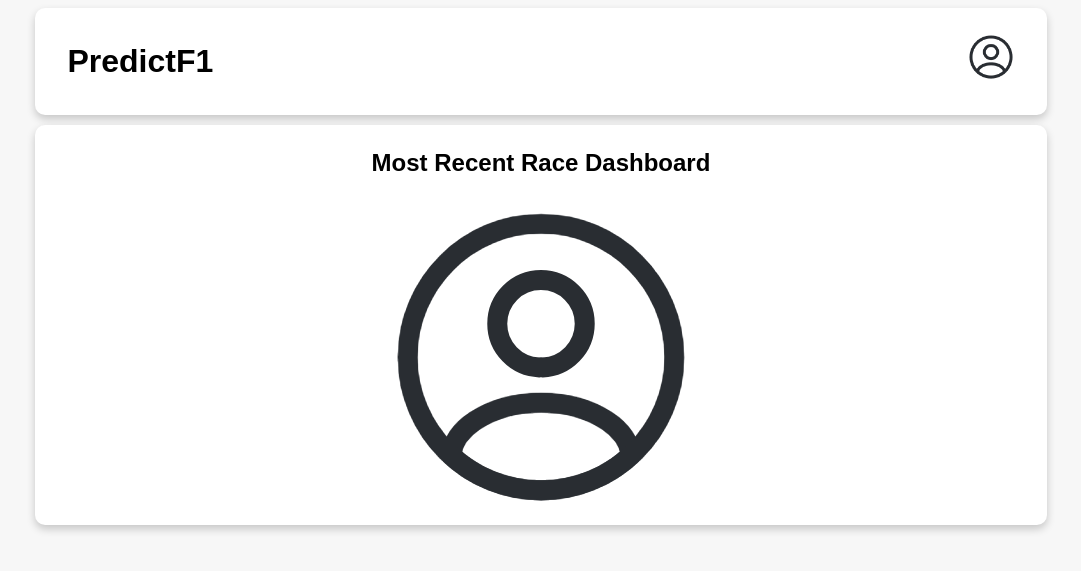
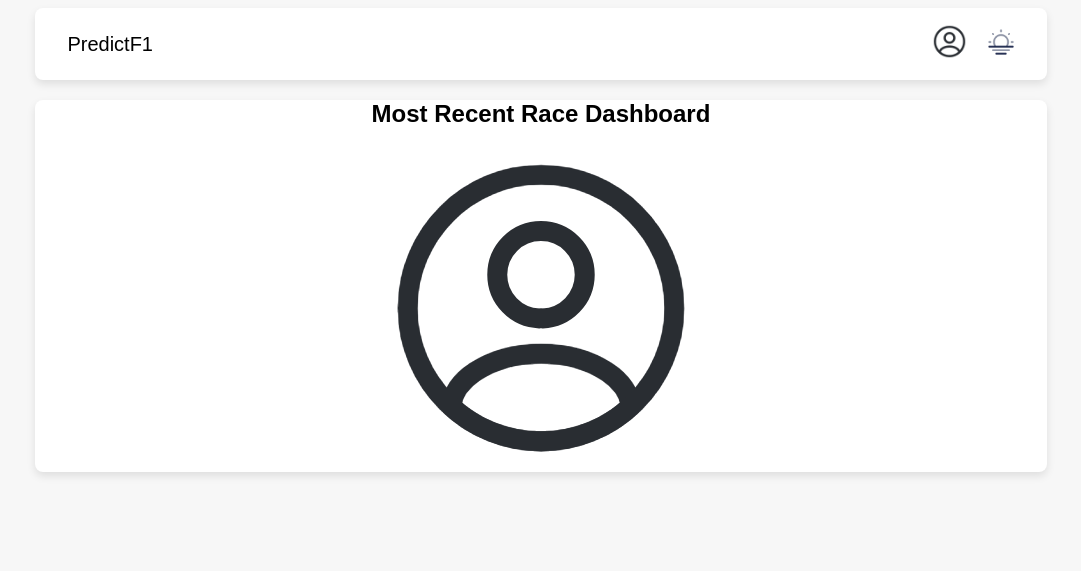
Before and after one commit to DavidMead182/f1MachineLearning, a Django app: page /F1Prediction/ in a window 1280 px wide. Shown: the top 571 px of the page, without its empty margins (99-1180 px from the left). Run offline with Django 5.2, Linux system fonts and the light colour scheme.

Commit message:
created a theme switching button

```diff
--- a/webapp/f1PredictionProject/F1PredictionWebApp/static/base.css
+++ b/webapp/f1PredictionProject/F1PredictionWebApp/static/base.css
@@ -2,6 +2,10 @@ body {
     background-color: #f7f7f7;
     color: #000000;
     font-family:  Arial, Helvetica, sans-serif;
+}
+
+.header {
+    font-size: 2.5vh;
 }
 
 
@@ -19,12 +23,12 @@ body {
     text-align: center;
 }
 
-.card {
-    background-color: #FFFFFF;
-    border-radius: 10px;
-    box-shadow: 0 4px 8px 0 rgba(0, 0, 0, 0.2);
-    margin: 0% 10% 0% 10%;   /* top right bottom left */
-    padding: 0.25em 2em 0.25em 2em; /* top right bottom left */
+.card{
+    background-color: #ffff;
+    border-radius: 8px;
+    box-shadow: 0 4px 8px rgba(0, 0, 0, 0.1);
+    padding: 0 2em 0 2em; /* Top, right, bottom, left */
+    margin: 0% 10% 0% 10%; /* Top, right, bottom, left */
 }
 
 .navbar {
@@ -33,8 +37,8 @@ body {
 }
 
 .profile-image {
-    height: 1.5em;
-    width: 1.5em;
+    height: 1.75em;
+    width: 1.75em;
 }
 
 .centre-vert {
--- a/webapp/f1PredictionProject/F1PredictionWebApp/templates/index.html
+++ b/webapp/f1PredictionProject/F1PredictionWebApp/templates/index.html
@@ -6,13 +6,34 @@
     <meta name="viewport" content="width=device-width, initial-scale=1.0">
     <link rel="stylesheet" href="{% static 'base.css' %}">
     <title>PredictF1 - Homepage</title>
+
+    <script>
+        function toggleTheme() {
+            var themeImage = document.getElementById("theme_switch");
+            var currentSrc = themeImage.src;
+            var currentFilename = currentSrc.split('/').pop();
+
+            if (currentFilename === "sun.png") {
+                themeImage.src = "{% static 'moon.png' %}";
+            } else {
+                themeImage.src = "{% static 'sun.png' %}";
+            }
+
+            return false;
+        }
+    </script>
 </head>
 
 <body>
     <div class="card">
         <div class="navbar centre-vert">
-            <a href="" class ="link"><h1>PredictF1</h1></a>
-            <a href="" class ="link"><h1><img class="profile-image" src="{% static 'profileicon.png' %}" alt="Profile Picture"></a></h1>
+            <a href="" class ="link header"><p>PredictF1</p></a>
+            <div class="navbar centre-vert">
+                <a href="" class ="link header"><p><img class="profile-image" src="{% static 'profileicon.png' %}" alt="Profile Picture"></a></p>
+                <div style="margin-right: 20px;"></div>
+                <a href="" onmouseup="toggleTheme()"><img class="profile-image" id="theme_switch" src="{% static 'sun.png' %}" alt="Theme Image"></a>
+            </div>
+
         </div>
     </div>
 
```
Also changed, not shown: webapp/f1PredictionProject/F1PredictionWebApp/static/moon.png (added), webapp/f1PredictionProject/F1PredictionWebApp/static/sun.png (added).
